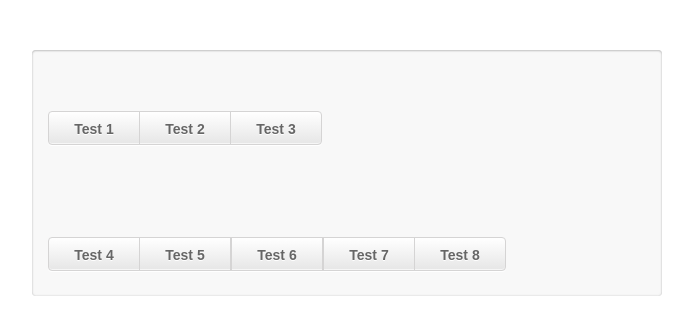
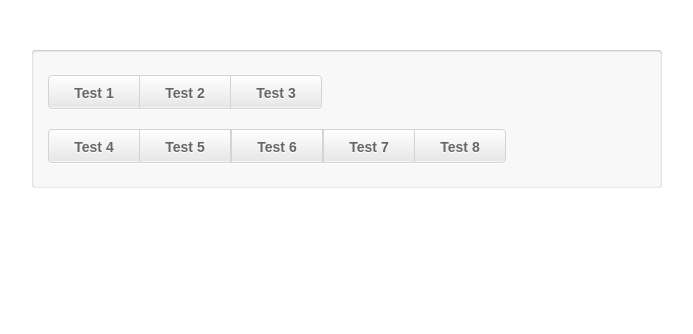
Before and after one commit to ygbillet/EMSegmentedControl, a plain HTML site: page index.html in a window 1280 px wide. Shown: the whole page, without its empty margins (293-986 px from the left). Drawn offline with nearby package versions, Linux system fonts and the light colour scheme.

Commit message:
Removed line break tags beside inputs.

```diff
--- a/index.html
+++ b/index.html
@@ -26,6 +26,10 @@
 		inset 0 1px 2px rgba(0,0,0,0.2);
 
 	}
+	div.radio_group {
+		margin: 0;
+		padding: 0;
+	}
 </style>
 <link rel="stylesheet" href="CHSegmentedControl.css" type="text/css" media="screen" charset="utf-8">
 	<script>
@@ -38,16 +42,16 @@
 <body>
 	<div id="container">
 		<div class="radio_group">
-			<input type="radio" name="rdoTest" id="rdo1" value="15"><label for="rdo1">Test 1</label><br />
-			<input type="radio" name="rdoTest" id="rdo2" value="20"><label for="rdo2">Test 2</label><br />
-		  <input type="radio" name="rdoTest" id="rdo3" value="25"><label for="rdo3">Test 3</label><br />
+			<input type="radio" name="rdoTest" id="rdo1" value="15"><label for="rdo1">Test 1</label>
+			<input type="radio" name="rdoTest" id="rdo2" value="20"><label for="rdo2">Test 2</label>
+		  <input type="radio" name="rdoTest" id="rdo3" value="25"><label for="rdo3">Test 3</label>
 		</div>
 		<div class="radio_group">
-			<input type="radio" name="rdoTest2" id="rdo4" value="30"><label for="rdo4">Test 4</label><br />
-			<input type="radio" name="rdoTest2" id="rdo5" value="35"><label for="rdo5">Test 5</label><br />
-			<input type="radio" name="rdoTest2" id="rdo6" value="35"><label for="rdo6">Test 6</label><br />
-		  <input type="radio" name="rdoTest2" id="rdo7" value="40"><label for="rdo7">Test 7</label><br />
-			<input type="radio" name="rdoTest2" id="rdo8" value="45"><label for="rdo8">Test 8</label><br />
+			<input type="radio" name="rdoTest2" id="rdo4" value="30"><label for="rdo4">Test 4</label>
+			<input type="radio" name="rdoTest2" id="rdo5" value="35"><label for="rdo5">Test 5</label>
+			<input type="radio" name="rdoTest2" id="rdo6" value="35"><label for="rdo6">Test 6</label>
+		  <input type="radio" name="rdoTest2" id="rdo7" value="40"><label for="rdo7">Test 7</label
+			<input type="radio" name="rdoTest2" id="rdo8" value="45"><label for="rdo8">Test 8</label>
 		</div>
 	</div>
 </body>
```
